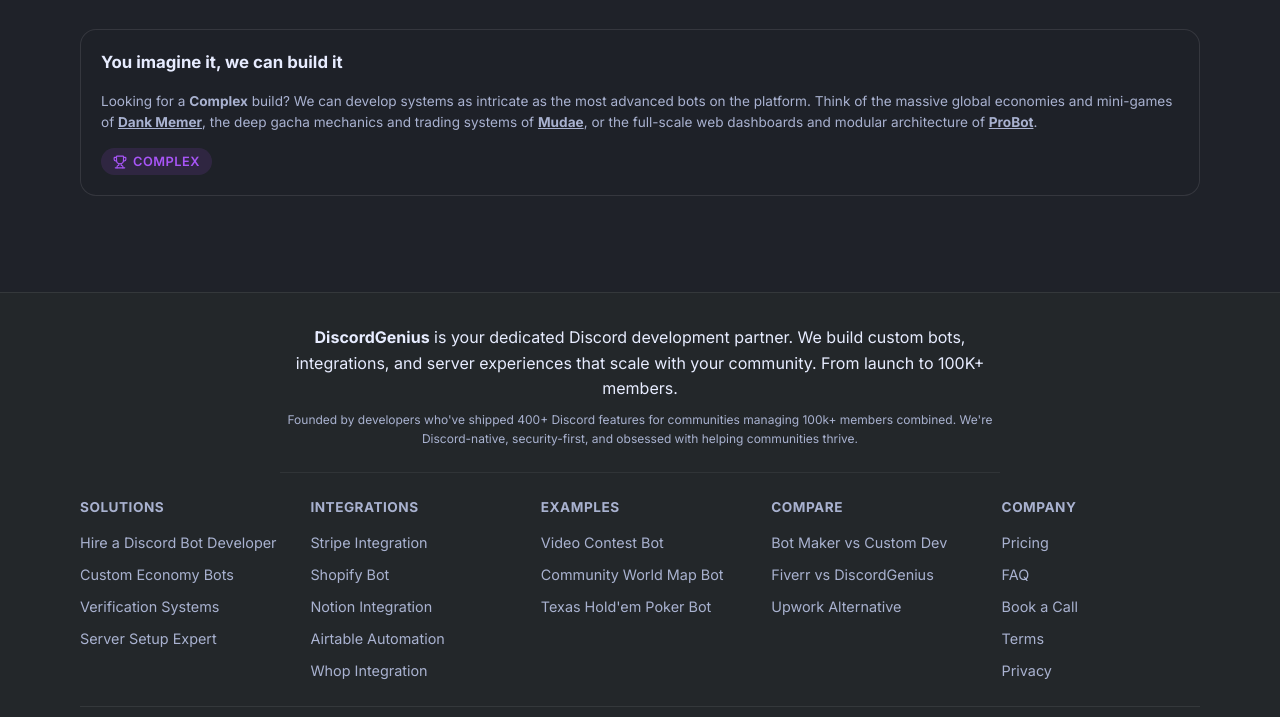
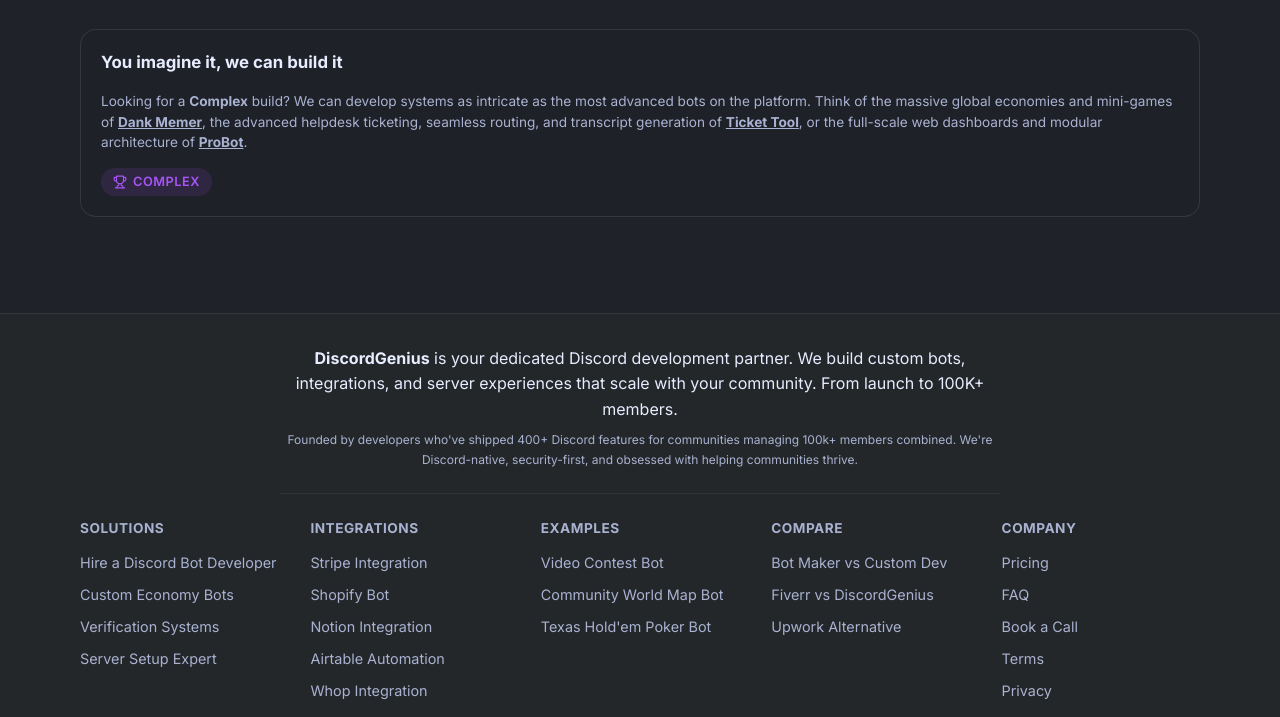
Before and after one commit to FreddyMertens/DIscordGeniusLandingPage, a website: page index.html in a window 1280 px wide. Shown: the part 4158-4875 px from the top of the page. Drawn offline with nearby package versions, Linux system fonts and the light colour scheme; no server answers; animation ran at ten frames a second.

Commit message:
Swapped Mudae reference for Ticket Tool to better align with business features

```diff
--- a/index.html
+++ b/index.html
@@ -759,8 +759,9 @@
               bots on the platform. Think of the massive global economies and mini-games of <strong><a
                   href="https://dankmemer.lol/" target="_blank" rel="noopener"
                   style="text-decoration: underline; color: inherit;">Dank Memer</a></strong>,
-              the deep gacha mechanics and trading systems of <strong><a href="https://top.gg/bot/432610292342587392"
-                  target="_blank" rel="noopener" style="text-decoration: underline; color: inherit;">Mudae</a></strong>,
+              the advanced helpdesk ticketing, seamless routing, and transcript generation of <strong><a
+                  href="https://tickettool.xyz/" target="_blank" rel="noopener"
+                  style="text-decoration: underline; color: inherit;">Ticket Tool</a></strong>,
               or the full-scale web dashboards
               and modular architecture of <strong><a href="https://probot.io/" target="_blank" rel="noopener"
                   style="text-decoration: underline; color: inherit;">ProBot</a></strong>.
```
